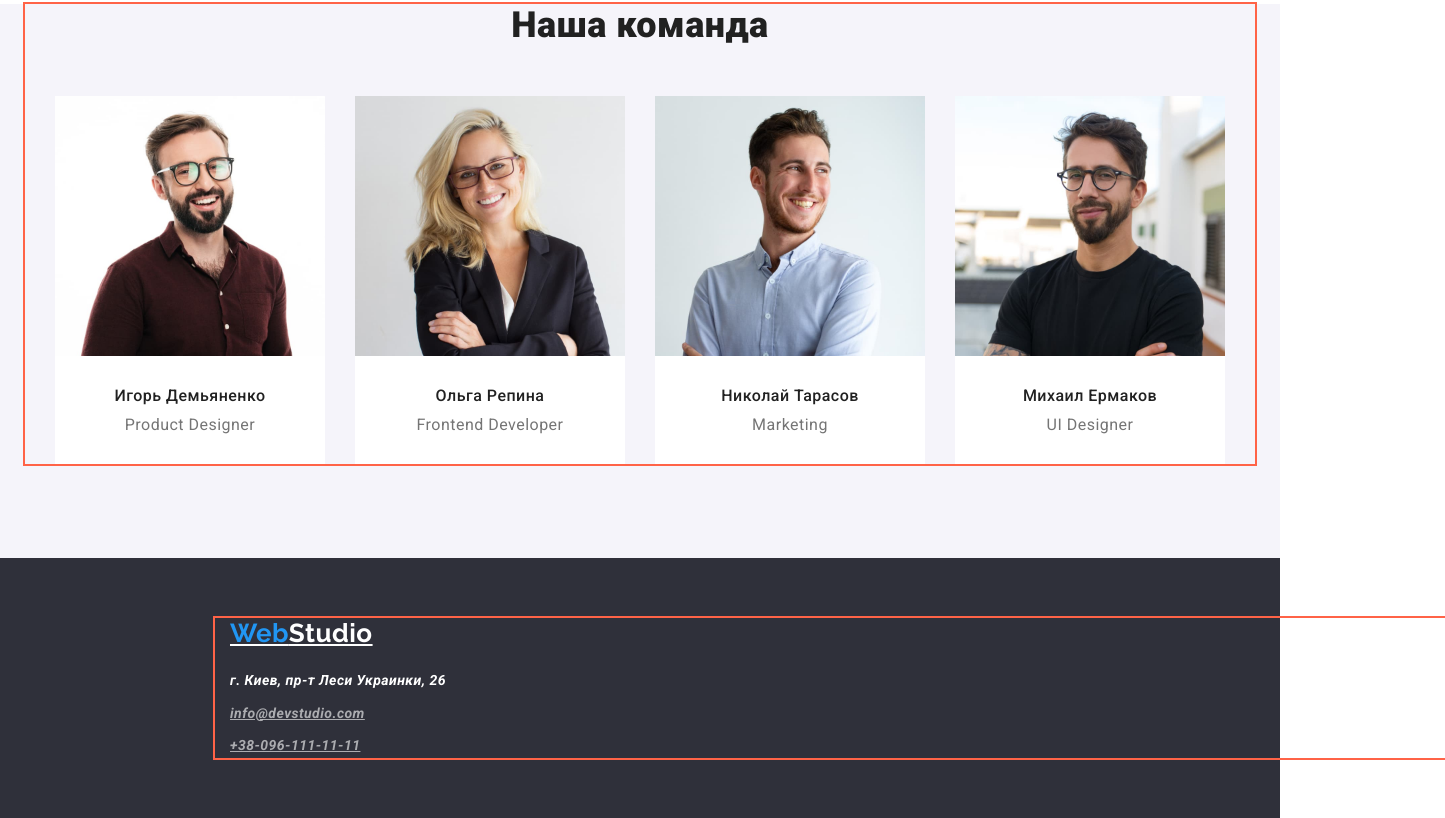
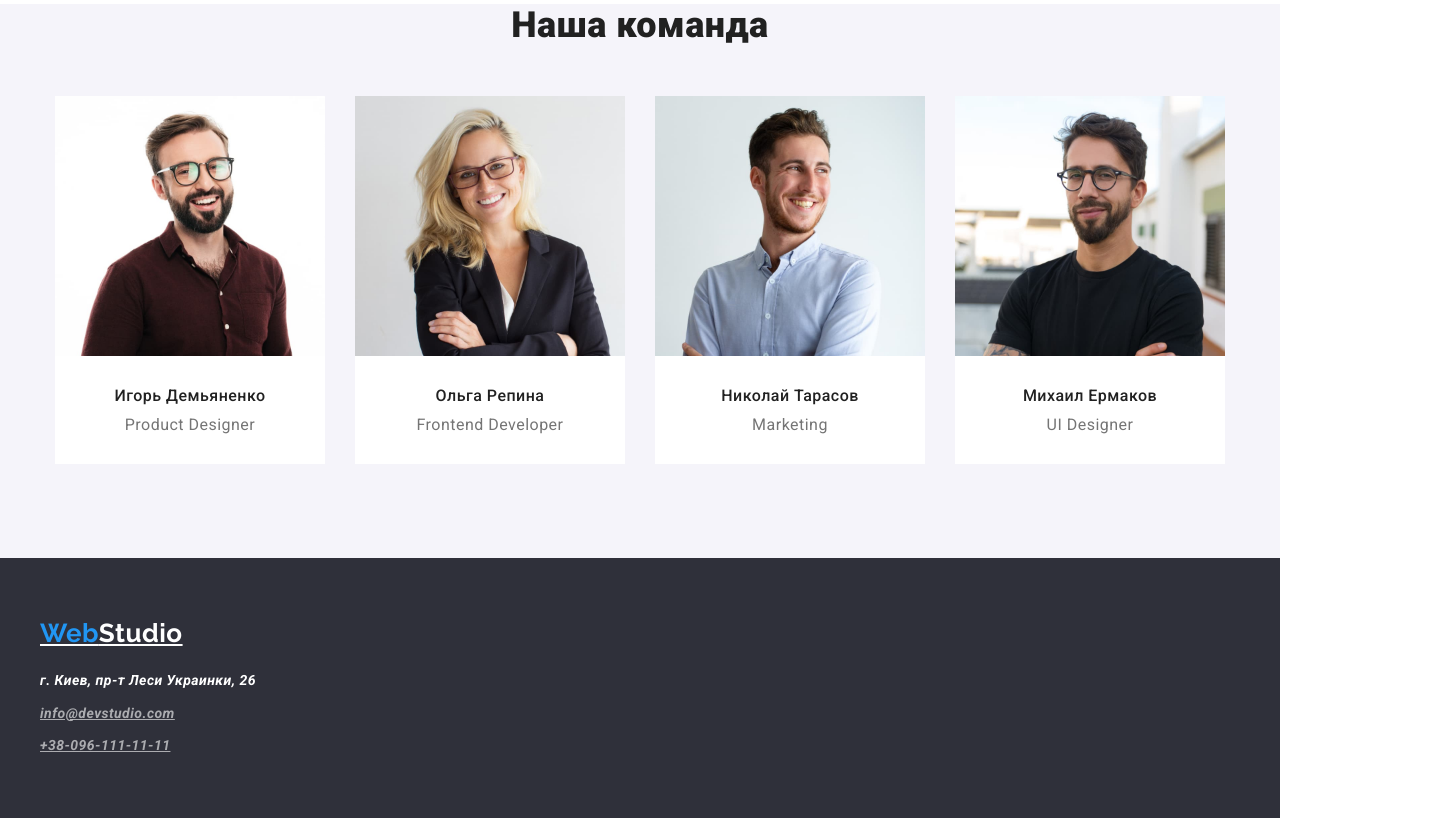
Before and after one commit to bod111/goit-markup-hw-03, a plain HTML site: page index.html in a window 1280 px wide. Shown: the part 1544-2362 px from the top of the page, 1445 px wide, since content can reach past the window. Drawn offline with nearby package versions, Linux system fonts and the light colour scheme.

Commit message:
Update styles.css

```diff
--- a/css/styles.css
+++ b/css/styles.css
@@ -46,7 +46,7 @@ p {
   width: 1200px;
   margin: 0 auto;
   padding: 0 15px;
-  outline: 2px solid tomato;
+  /* outline: 2px solid tomato; */
 }
 .section {
   padding: 94px 0;
@@ -319,7 +319,7 @@ p {
 /* padding-bottom: 60px; */
 
 .footer {
-  padding: 60px 215px;
+  padding: 60px 0px;
   background-color: var(--tertiary-bg-color);
 }
 .footer-address-street {
```
